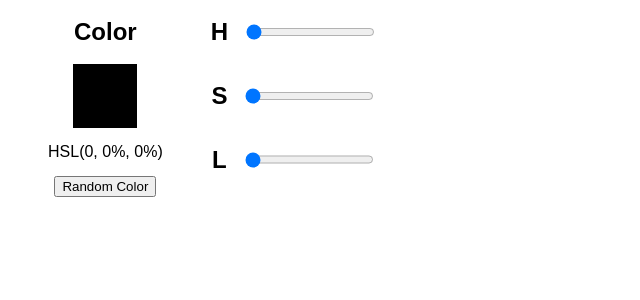
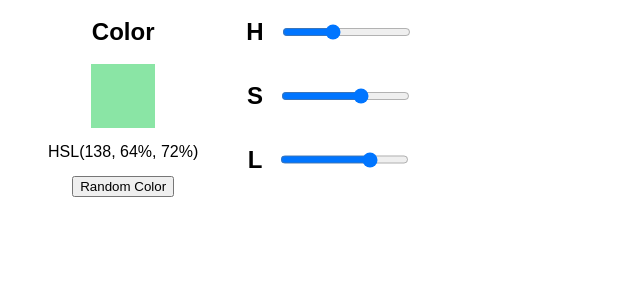
Before and after one commit to codyb23/color-picker, a React (Create React App) app: page / in a window 1280 px wide. Shown: the top 300 px of the page, without its empty margins (0-640 px from the left). Built offline with nearby package versions, Linux system fonts and the light colour scheme.

Commit message:
added randomization at start up

```diff
--- a/src/App.jsx
+++ b/src/App.jsx
@@ -3,9 +3,9 @@ import HelloWorld from './components/HelloWorld'
 
 class App extends Component {
   state = {
-    hue: 0,
-    saturation: 0,
-    lightness: 0,
+    hue: Math.floor(Math.random() * 360),
+    saturation: Math.floor(Math.random() * 100),
+    lightness: Math.floor(Math.random() * 100),
   }
 
   handleChangingHue = event => {
```
